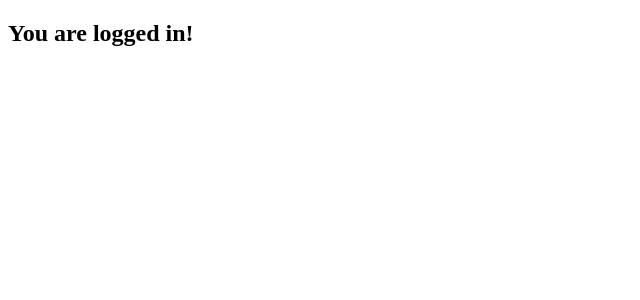
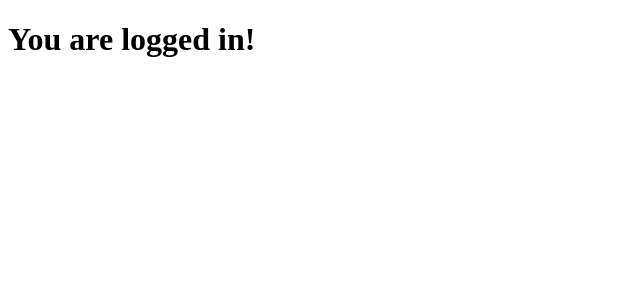
Before and after one commit to acciojob/lift-state-up-5-tauheed0110, a React app: page / in a window 1280 px wide. Both pictures are taken after typing "Sample", "Sample" into the empty fields and a click on the button "Submit". Shown: the top 300 px of the page, without its empty margins (0-640 px from the left). Built offline with nearby package versions, Linux system fonts and the light colour scheme.

Commit message:
Update Login.js

```diff
--- a/src/components/Login.js
+++ b/src/components/Login.js
@@ -14,7 +14,7 @@ const handleSubmit = (e)=>{
 }
 
 if(isLoggedIn){
-    return <h2>You are logged in!</h2>
+    return <h1>You are logged in!</h1>
 }
     return (
         <div>
```
